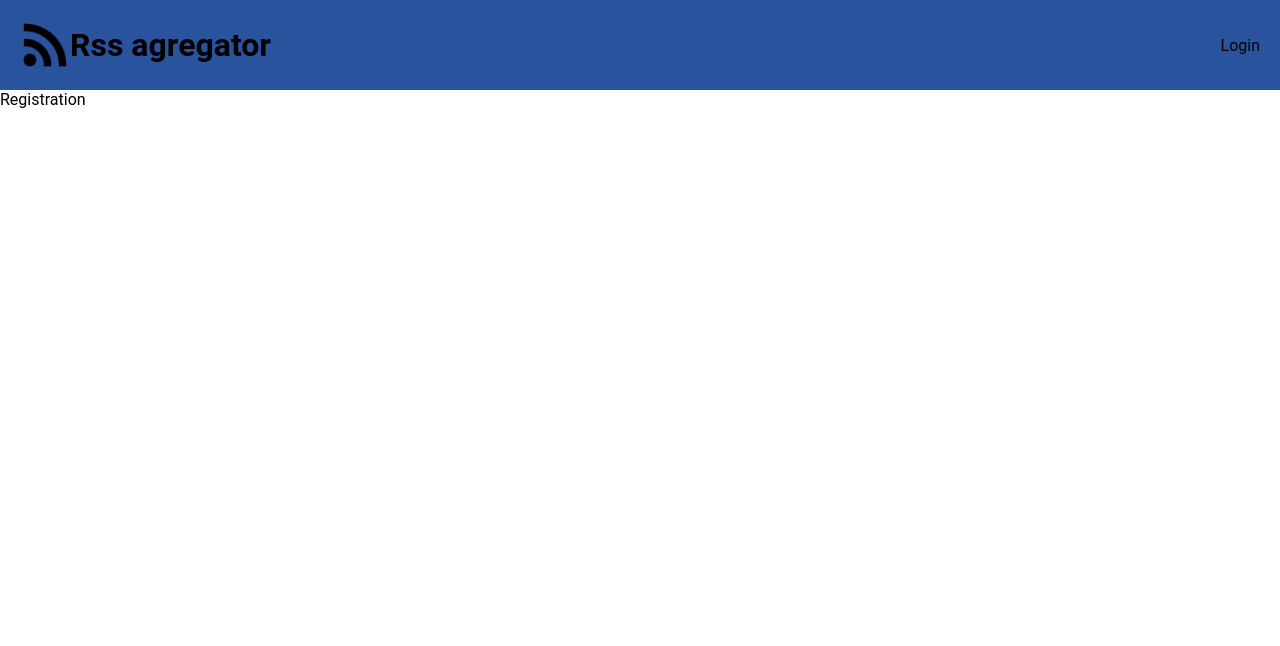
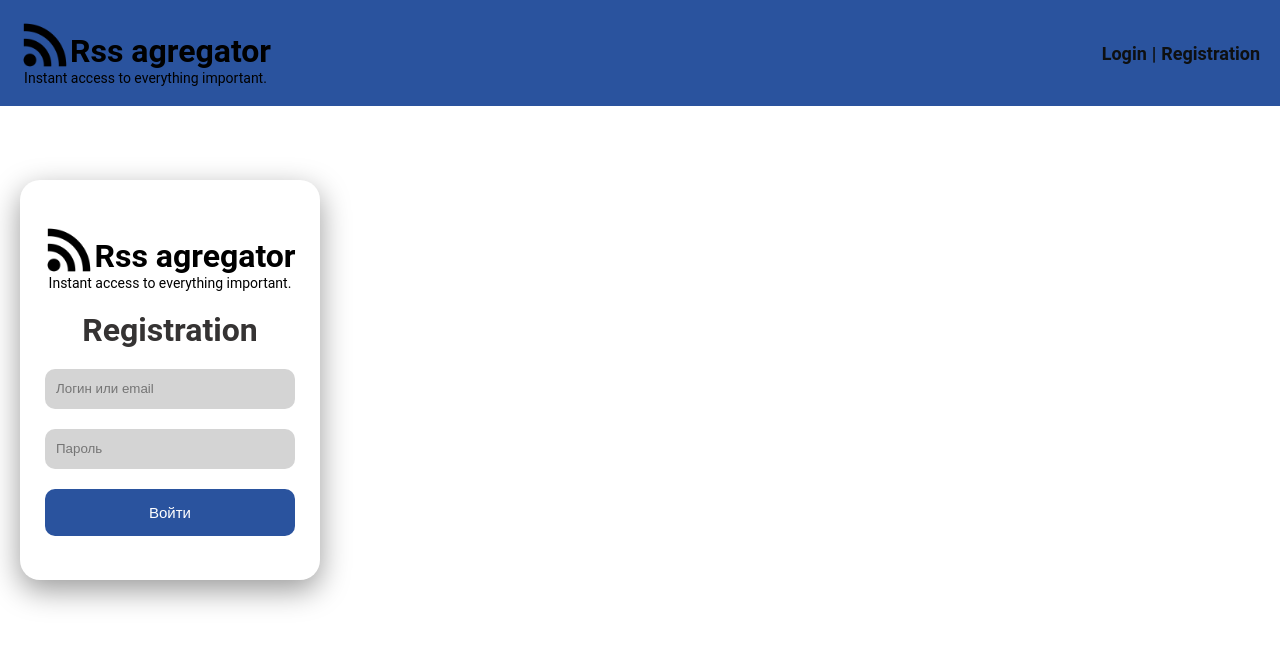
Before and after one commit to BarryTheAllen/rss_aggregator, a React (Vite) app in the folder frontend/rssGenerator/: page /Registration in a window 1280 px wide. Shown: the top 646 px of the page. Built offline with nearby package versions, Linux system fonts and the light colour scheme.

Commit message:
login and registration form validation

```diff
--- a/frontend/rssGenerator/src/UI/Header/Header.jsx
+++ b/frontend/rssGenerator/src/UI/Header/Header.jsx
@@ -8,8 +8,14 @@ const Header = () => {
       <Link to={"/Home"}>
         <Logo />
       </Link>
-      <nav>
-        <Link to={"/Login"}>Login</Link>
+      <nav className={styles.nav}>
+        <Link to={"/Login"} className={styles.link}>
+          Login
+        </Link>
+        |
+        <Link to={"Registration"} className={styles.link}>
+          Registration
+        </Link>
       </nav>
     </header>
   );
--- a/frontend/rssGenerator/src/UI/Header/Header.module.css
+++ b/frontend/rssGenerator/src/UI/Header/Header.module.css
@@ -8,3 +8,19 @@
     top: 0;
     z-index: 1000;
 }
+
+.nav {
+    display: flex;
+    justify-content: center;
+    align-items: center;
+    gap: 5px;
+    font-size: 18px;
+    color: #0e1011;
+    font-weight: 600;
+}
+
+.link {
+    color: #0e1011;
+    font-size: 18px;
+    font-weight: 600;
+}
--- a/frontend/rssGenerator/src/UI/Input/Input.module.css
+++ b/frontend/rssGenerator/src/UI/Input/Input.module.css
@@ -5,7 +5,6 @@
     border-radius: 10px;
     padding: 10px;
     border: 1px solid transparent;
-    margin: 10px;
     transition:all .3s ease-in-out;
 }
 
--- a/frontend/rssGenerator/src/UI/Logo/Logo.jsx
+++ b/frontend/rssGenerator/src/UI/Logo/Logo.jsx
@@ -4,8 +4,13 @@ import logo from "./assets/logo.png";
 const Logo = () => {
   return (
     <div className={styles.logo}>
-      <img src={logo} alt="logo" className={styles.logoImg} />
-      <h1 className={styles.logoTitle}>Rss agregator</h1>
+      <div className={styles.block}>
+        <img src={logo} alt="logo" className={styles.logoImg} />
+        <h1 className={styles.logoTitle}>Rss agregator</h1>
+      </div>
+      <span className={styles.logoDesc}>
+        Instant access to everything important.
+      </span>
     </div>
   );
 };
--- a/frontend/rssGenerator/src/UI/Logo/Logo.module.css
+++ b/frontend/rssGenerator/src/UI/Logo/Logo.module.css
@@ -2,6 +2,21 @@
     display: flex;
     justify-content: center;
     align-items: center;
+    flex-direction: column;
+}
+
+.block {
+    display: flex;
+    justify-content: center;
+    align-items: end;
+}
+
+.logoTitle {
+    font-size: 32px;
+}
+
+.logoDesc {
+    font-size: 14px;
 }
 
 .logoImg {
--- a/frontend/rssGenerator/src/pages/authorization/login/Login.jsx
+++ b/frontend/rssGenerator/src/pages/authorization/login/Login.jsx
@@ -14,8 +14,6 @@ const Login = () => {
     passwordErr: ""
   });
 
-  console.log(form);
-
   const handleChangeInput = e => {
     const key = e.target.name;
     const newValue = e.target.value;
@@ -23,55 +21,50 @@ const Login = () => {
       ...prev,
       [key]: newValue
     }));
+
+    if (formError[key + "Err"]) {
+      setFormError(prev => ({ ...prev, [key + "Err"]: "" }));
+    }
   };
 
   const handleSubmit = e => {
     e.preventDefault();
-
-    let hasError = false;
-    const newErrors = { identifierErr: "", passwordErr: "" };
-
-    if (!form.identifier.trim()) {
-      newErrors.identifierErr = "Поле обязательно для заполнения";
-      hasError = true;
-    } else if (form.identifier.length < 3) {
-      newErrors.identifierErr = "Логин не может быть меньше 3 символов";
-      hasError = true;
+    if (form.identifier.length < 3) {
+      setFormError(prev => ({
+        ...prev,
+        identifierErr: "Логин не может быть меньше 3 символов"
+      }));
     }
-
-    if (!form.password.trim()) {
-      newErrors.passwordErr = "Поле обязательно для заполнения";
-      hasError = true;
-    } else if (form.password.length < 6) {
-      newErrors.passwordErr = "Пароль не может быть меньше 6 символов";
-      hasError = true;
-    }
-
-    if (hasError) {
-      setFormError(newErrors);
-      return;
+    if (form.password.length < 6) {
+      setFormError(prev => ({
+        ...prev,
+        passwordErr: "Пароль не может быть меньше 6 символов"
+      }));
     }
   };
 
   return (
     <form className={styles.loginForm} onSubmit={handleSubmit}>
       <Logo />
+      <h1 className={styles.formTitle}>Login</h1>
       <Input
         placeholder={"Логин или email"}
         type={"text"}
         name="identifier"
-        required
         onChange={handleChangeInput}
       />
-      {formError.identifierErr}
+      {formError.identifierErr && (
+        <span className={styles.error}>{formError.identifierErr}</span>
+      )}
       <Input
         placeholder={"Пароль"}
         type={"password"}
         name="password"
-        required
         onChange={handleChangeInput}
       />
-      {formError.passwordErr}
+      {formError.passwordErr && (
+        <span className={styles.error}>{formError.passwordErr}</span>
+      )}
       <Button text={"Войти"} type="submit" />
     </form>
   );
--- a/frontend/rssGenerator/src/pages/authorization/login/Login.module.css
+++ b/frontend/rssGenerator/src/pages/authorization/login/Login.module.css
@@ -1,6 +1,6 @@
 .loginForm {
   width: 300px;
-  height: 300px;
+  height: 400px;
   display: flex;
   position: absolute;
   top: 20%;
@@ -17,3 +17,12 @@
   box-shadow: 0 10px 30px rgba(0, 0, 0, 0.4);
   background: white;
 }
+
+.error {
+  font-size: 12px;
+  color: #b93e3e;
+}
+
+.formTitle {
+  color: #353333;
+}
--- a/frontend/rssGenerator/src/pages/authorization/registration/Registration.jsx
+++ b/frontend/rssGenerator/src/pages/authorization/registration/Registration.jsx
@@ -1,7 +1,73 @@
+import Input from "@/UI/Input";
 import styles from "./Registration.module.css";
+import Button from "@/UI/Button";
+import Logo from "@/UI/Logo";
+import { useState } from "react";
 
 const Registration = () => {
-  return <div>Registration</div>;
+  const [form, setForm] = useState({
+    identifier: "",
+    password: ""
+  });
+  const [formError, setFormError] = useState({
+    identifierErr: "",
+    passwordErr: ""
+  });
+
+  const handleChangeInput = e => {
+    const key = e.target.name;
+    const newValue = e.target.value;
+    setForm(prev => ({
+      ...prev,
+      [key]: newValue
+    }));
+
+    if (formError[key + "Err"]) {
+      setFormError(prev => ({ ...prev, [key + "Err"]: "" }));
+    }
+  };
+
+  const handleSubmit = e => {
+    e.preventDefault();
+    if (form.identifier.length < 3) {
+      setFormError(prev => ({
+        ...prev,
+        identifierErr: "Логин не может быть меньше 3 символов"
+      }));
+    }
+    if (form.password.length < 6) {
+      setFormError(prev => ({
+        ...prev,
+        passwordErr: "Пароль не может быть меньше 6 символов"
+      }));
+    }
+  };
+
+  return (
+    <form className={styles.loginForm} onSubmit={handleSubmit}>
+      <Logo />
+      <h1 className={styles.formTitle}>Registration</h1>
+      <Input
+        placeholder={"Логин или email"}
+        type={"text"}
+        name="identifier"
+        onChange={handleChangeInput}
+      />
+      {formError.identifierErr && (
+        <span className={styles.error}>{formError.identifierErr}</span>
+      )}
+      <Input
+        placeholder={"Пароль"}
+        type={"password"}
+        name="password"
+        onChange={handleChangeInput}
+      />
+      {formError.passwordErr && (
+        <span className={styles.error}>{formError.passwordErr}</span>
+      )}
+      <Button text={"Войти"} type="submit" />
+    </form>
+  );
 };
 
 export default Registration;
--- a/frontend/rssGenerator/src/pages/authorization/registration/Registration.module.css
+++ b/frontend/rssGenerator/src/pages/authorization/registration/Registration.module.css
@@ -0,0 +1,28 @@
+.loginForm {
+  width: 300px;
+  height: 400px;
+  display: flex;
+  position: absolute;
+  top: 20%;
+  margin-top: 30px;
+  justify-content: center;
+  justify-self: center;
+  align-self: center;
+  align-items: center;
+  flex-direction: column;
+  padding: 20px;
+  margin: 20px;
+  gap: 20px;
+  border-radius: 20px;
+  box-shadow: 0 10px 30px rgba(0, 0, 0, 0.4);
+  background: white;
+}
+
+.error {
+  font-size: 12px;
+  color: #b93e3e;
+}
+
+.formTitle {
+  color: #353333;
+}
```
